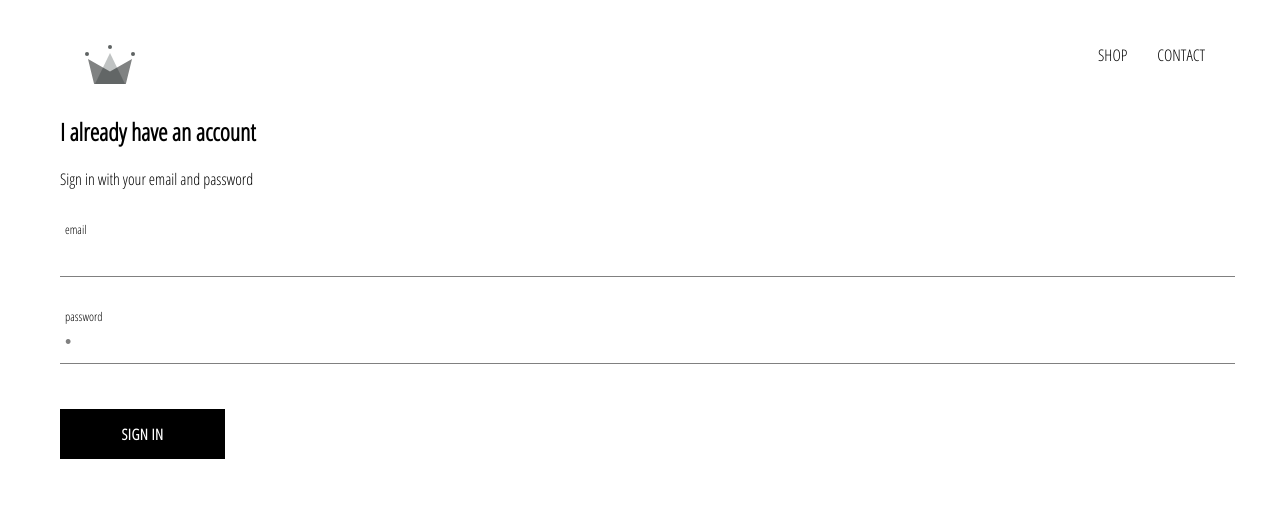
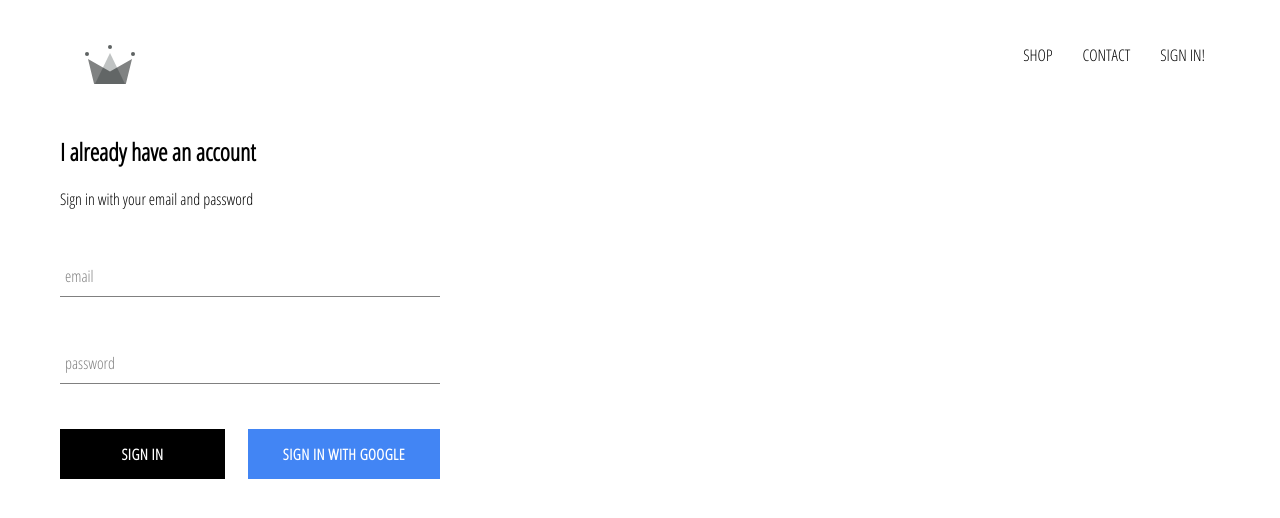
Before and after one commit to samjeffcoat/react-course, a React (Create React App) app in the folder sam-clothing/: page /signin in a window 1280 px wide. Shown: the top 518 px of the page. Built offline with nearby package versions, Linux system fonts and the light colour scheme; no server answers.

Commit message:
integrated firebase into application, created sign in page with sign in and integrate with google

```diff
--- a/sam-clothing/package.json
+++ b/sam-clothing/package.json
@@ -3,6 +3,7 @@
   "version": "0.1.0",
   "private": true,
   "dependencies": {
+    "firebase": "^7.3.0",
     "node-sass": "^4.13.0",
     "react": "^16.11.0",
     "react-dom": "^16.11.0",
--- a/sam-clothing/src/App.css
+++ b/sam-clothing/src/App.css
@@ -3,7 +3,12 @@
     padding: 20px 60px;
 }
 
-a{
+a {
     text-decoration: none;
-    color: black;;
+    color: black;
+    ;
 }
+
+* {
+    box-sizing: border-box;
+}
--- a/sam-clothing/src/App.js
+++ b/sam-clothing/src/App.js
@@ -1,23 +1,65 @@
 import React from 'react';
-import {Switch, Route} from 'react-router-dom';
+import {
+  Switch,
+  Route
+} from 'react-router-dom';
 import './App.css';
 import HomePage from './pages/homepage/homepage.component';
 import ShopPage from './pages/shop/shop.component';
 import Header from './components/header/header.component';
 import SignInAndSignUp from './pages/sign-in-and-sign-up/sign-in-and-sign-up.component';
+import {
+  auth
+} from './firebase/firebase.utils';
 
+class App extends React.Component {
+  constructor() {
+    super()
+    this.state = {
+      currentUser: null
+    }
+  }
+  unsubscribeFromAuth = null
+  componentDidMount() {
+    this.unsubscribeFromAuth = auth.onAuthStateChanged(user => {
+      this.setState({
+        currentUser: user
+      })
+      console.log(user);
+    })
+  }
+  componentWillUnmount() {
+    this.unsubscribeFromAuth();
+  }
 
-function App() {
-  return (
-    <div>
-      <Header />
-      <Switch>
-        <Route exact path ='/'  component ={HomePage} />
-        <Route  path ='/shop'  component ={ShopPage} />
-        <Route path = '/signin' component = {SignInAndSignUp}/>
-      </Switch>
-    </div>
-  );
+  render() {
+    return ( <
+      div >
+      <
+      Header currentUser = {
+        this.state.currentUser
+      }
+      / > <
+      Switch >
+      <
+      Route exact path = '/'
+      component = {
+        HomePage
+      }
+      /> <
+      Route path = '/shop'
+      component = {
+        ShopPage
+      }
+      /> <
+      Route path = '/signin'
+      component = {
+        SignInAndSignUp
+      }
+      /> < /
+      Switch > <
+      /div>
+    );
+  }
 }
-
 export default App;
--- a/sam-clothing/src/components/custom-button/custom-button.component.jsx
+++ b/sam-clothing/src/components/custom-button/custom-button.component.jsx
@@ -2,8 +2,11 @@
 
 import './custom-button.styles.scss'
 
-const CustomButton = ({ children, ...otherProps }) => (
-    <button className="custom-button" {...otherProps}>
+const CustomButton = ({ children, isGoogleSignIn, ...otherProps }) => (
+    <button
+        className={`${isGoogleSignIn ? 'google-sign-in' : ''} custom-button`}
+        {...otherProps}
+    >
         {children}
     </button>
 )
--- a/sam-clothing/src/components/custom-button/custom-button.styles.scss
+++ b/sam-clothing/src/components/custom-button/custom-button.styles.scss
@@ -19,4 +19,14 @@
         color: black;
         border: 1px solid black;
     }
+
+    &.google-sign-in {
+        background-color: #4285f4;
+        color: white;
+
+        &:hover {
+            background-color: #357ae8;
+            border: none;
+        }
+    }
 }
--- a/sam-clothing/src/components/header/header.component.jsx
+++ b/sam-clothing/src/components/header/header.component.jsx
@@ -1,24 +1,33 @@
-import React from 'react';
-import { Link } from 'react-router-dom';
+import React from 'react'
+import { Link } from 'react-router-dom'
 
-import  {ReactComponent as Logo} from '../../assets/crown.svg';
-import './header.styles.scss';
+import { auth } from '../../firebase/firebase.utils'
+import { ReactComponent as Logo } from '../../assets/crown.svg'
+import './header.styles.scss'
 
-
-const Header = () => (
-    <div className = 'header'>
-        <Link className= 'logo-container' to = "/">
-            <Logo className= 'logo' />
+const Header = ({ currentUser }) => (
+    <div className="header">
+        <Link className="logo-container" to="/">
+            <Logo className="logo" />
         </Link>
-        <div className= 'options'>
-            <Link className= 'option' to = '/shop'>
+        <div className="options">
+            <Link className="option" to="/shop">
                 SHOP
             </Link>
-            <Link className='option' to='/shop'>
+            <Link className="option" to="/shop">
                 CONTACT
             </Link>
+            {currentUser ? (
+                <div className="option" onClick={() => auth.signOut()}>
+                    SIGN OUT
+                </div>
+            ) : (
+                <Link className="option" to="/signin">
+                    SIGN IN!
+                </Link>
+            )}
         </div>
     </div>
 )
 
-export default Header;
+export default Header
--- a/sam-clothing/src/components/header/header.styles.scss
+++ b/sam-clothing/src/components/header/header.styles.scss
@@ -18,8 +18,10 @@
     align-items: center;
     justify-content: flex-end;
 
+
     .option {
       padding: 10px 15px;
+      cursor: pointer;
     }
   }
 }
--- a/sam-clothing/src/components/sign-in/sign-in.component.jsx
+++ b/sam-clothing/src/components/sign-in/sign-in.component.jsx
@@ -2,28 +2,36 @@
 
 import FormInput from '../form-input/form-input.component'
 import CustomButton from '../custom-button/custom-button.component'
+
+import { signInWithGoogle } from '../../firebase/firebase.utils'
+
 import './sign-in.styles.scss'
 
 class SignIn extends React.Component {
     constructor(props) {
         super(props)
+
         this.state = {
-            email: ' ',
-            password: ' ',
+            email: '',
+            password: '',
         }
     }
+
     handleSubmit = event => {
         event.preventDefault()
-        this.setState({ email: ' ', password: ' ' })
+
+        this.setState({ email: '', password: '' })
     }
+
     handleChange = event => {
         const { value, name } = event.target
+
         this.setState({ [name]: value })
     }
 
     render() {
         return (
-            <div>
+            <div className="sign-in">
                 <h2>I already have an account</h2>
                 <span>Sign in with your email and password</span>
 
@@ -31,12 +39,11 @@
                     <FormInput
                         name="email"
                         type="email"
+                        handleChange={this.handleChange}
                         value={this.state.email}
-                        handleChange={this.handleChange}
                         label="email"
                         required
                     />
-
                     <FormInput
                         name="password"
                         type="password"
@@ -45,8 +52,12 @@
                         label="password"
                         required
                     />
-
-                    <CustomButton type="submit">Sign In</CustomButton>
+                    <div className="buttons">
+                        <CustomButton type="submit"> Sign in </CustomButton>
+                        <CustomButton onClick={signInWithGoogle} isGoogleSignIn>
+                            Sign in with Google
+                        </CustomButton>
+                    </div>
                 </form>
             </div>
         )
--- a/sam-clothing/src/components/sign-in/sign-in.styles.scss
+++ b/sam-clothing/src/components/sign-in/sign-in.styles.scss
@@ -1,9 +1,14 @@
 .sign-in {
-    width: 30vw;
+    width: 380px;
     display: flex;
     flex-direction: column;
 
     .title {
         margin: 10px 0;
     }
+
+    .buttons {
+        display: flex;
+        justify-content: space-between;
+    }
 }
--- /dev/null
+++ b/sam-clothing/src/firebase/firebase.utils.js
@@ -0,0 +1,28 @@
+ import firebase from 'firebase/app';
+ import 'firebase/firestore';
+ import 'firebase/auth'
+
+ const config = {
+     apiKey: "AIzaSyCl-Ym3URXYz57BaSDHHPp5jlsAFTOgkvQ",
+     authDomain: "sams-clothing.firebaseapp.com",
+     databaseURL: "https://sams-clothing.firebaseio.com",
+     projectId: "sams-clothing",
+     storageBucket: "sams-clothing.appspot.com",
+     messagingSenderId: "921944359125",
+     appId: "1:921944359125:web:520f0f287d66f069b5e25c",
+     measurementId: "G-3920F78T9H"
+ }
+
+ firebase.initializeApp(config);
+
+ export const auth = firebase.auth();
+ export const firestore = firebase.firestore();
+
+
+ const provider = new firebase.auth.GoogleAuthProvider();
+ provider.setCustomParameters({
+     prompt: 'select_account'
+ });
+ export const signInWithGoogle = () => auth.signInWithPopup(provider);
+
+ export default firebase;
```
Also changed, not shown: 1 other file (tests, documents, lock files or other folders).
